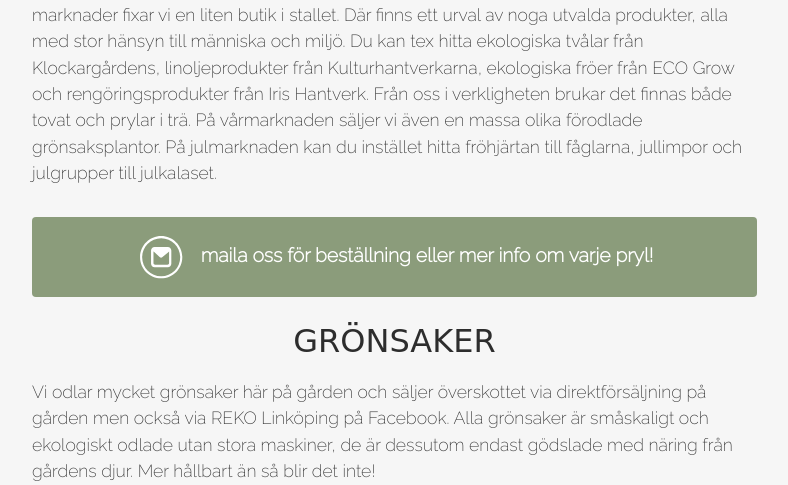
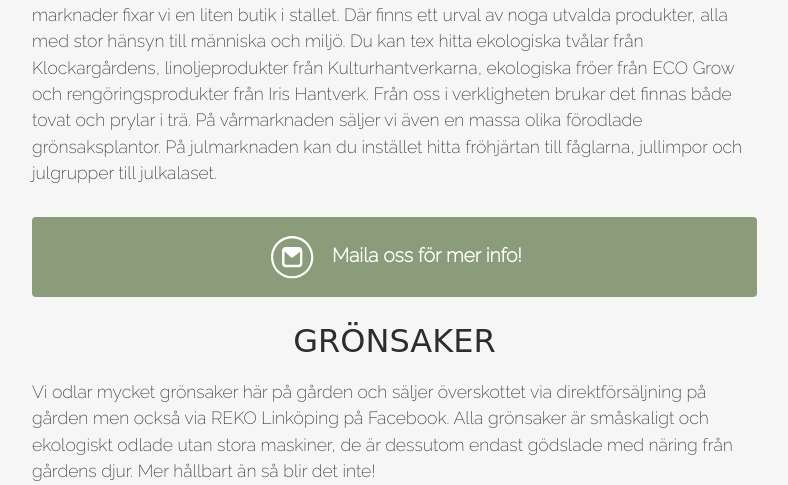
Before and after one commit to lejossan/verkligheten, a PHP site: page /butik.php in a window 1280 px wide. Shown: the part 507-992 px from the top of the page, without its empty margins (238-1026 px from the left). Run offline with PHP 8.4, Linux system fonts and the light colour scheme; some libraries are stand-ins or nearby versions; some web fonts are replaced.

Commit message:
ny text på knappar på butiken

```diff
--- a/butik.php
+++ b/butik.php
@@ -11,7 +11,7 @@
     <div class="col--12">
       <h2>PRODUKTER FRÅN VERKLIGHETEN</h2>
       <p>Vi odlar mycket här i Verkligheten och säljer gärna det vi själva inte gör av med. Till våra marknader fixar vi en liten butik i stallet. Där finns ett urval av noga utvalda produkter, alla med stor hänsyn till människa och miljö. Du kan tex hitta ekologiska tvålar från Klockargårdens, linoljeprodukter från Kulturhantverkarna, ekologiska fröer från ECO Grow och rengöringsprodukter från Iris Hantverk. Från oss i verkligheten brukar det finnas både tovat och prylar i trä. På vårmarknaden säljer vi även en massa olika förodlade grönsaksplantor. På julmarknaden kan du instället hitta fröhjärtan till fåglarna, jullimpor och julgrupper till julkalaset.</p>
-      <p><a href="mailto:verklighetensgard@gmail.com" class="button"><span class="icon icon--mail-white mr"></span>maila oss för beställning eller mer info om varje pryl!</a></p>
+      <p><a href="mailto:verklighetensgard@gmail.com" class="button"><span class="icon icon--mail-white mr"></span><span>Maila oss för mer info!</span></a></p>
     </div>
 
     <div class="col--12">
@@ -116,7 +116,7 @@
       </div>
 
     </div>
-    <p><a class="button" href="mailto:verklighetensgard@gmail.com"><span class="icon icon--mail-white mr"></span>maila oss för beställning eller mer info om varje pryl!</a></p>
+    <p><a class="button" href="mailto:verklighetensgard@gmail.com"><span class="icon icon--mail-white mr"></span>Maila oss för mer info!</a></p>
   </div>
 
 
```
